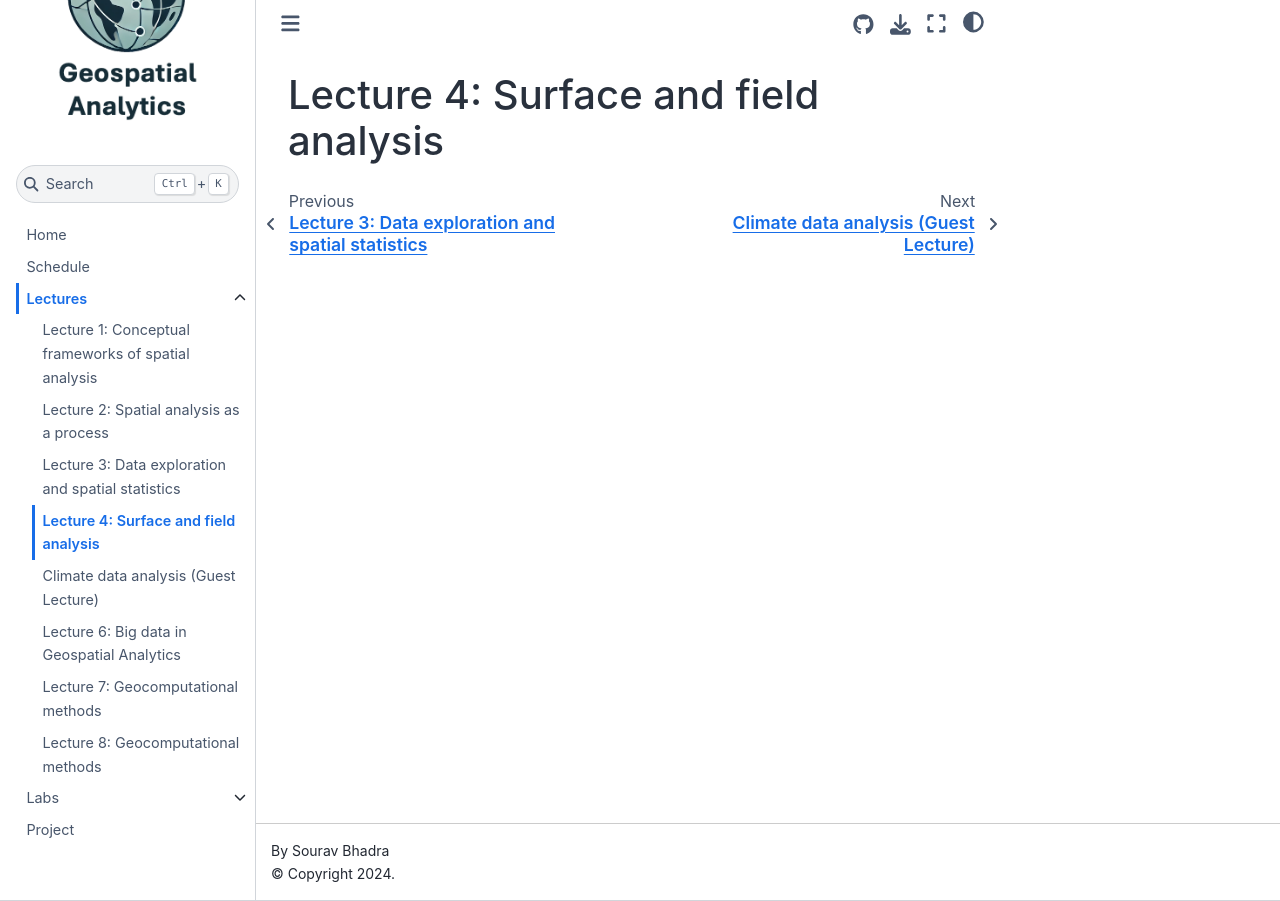
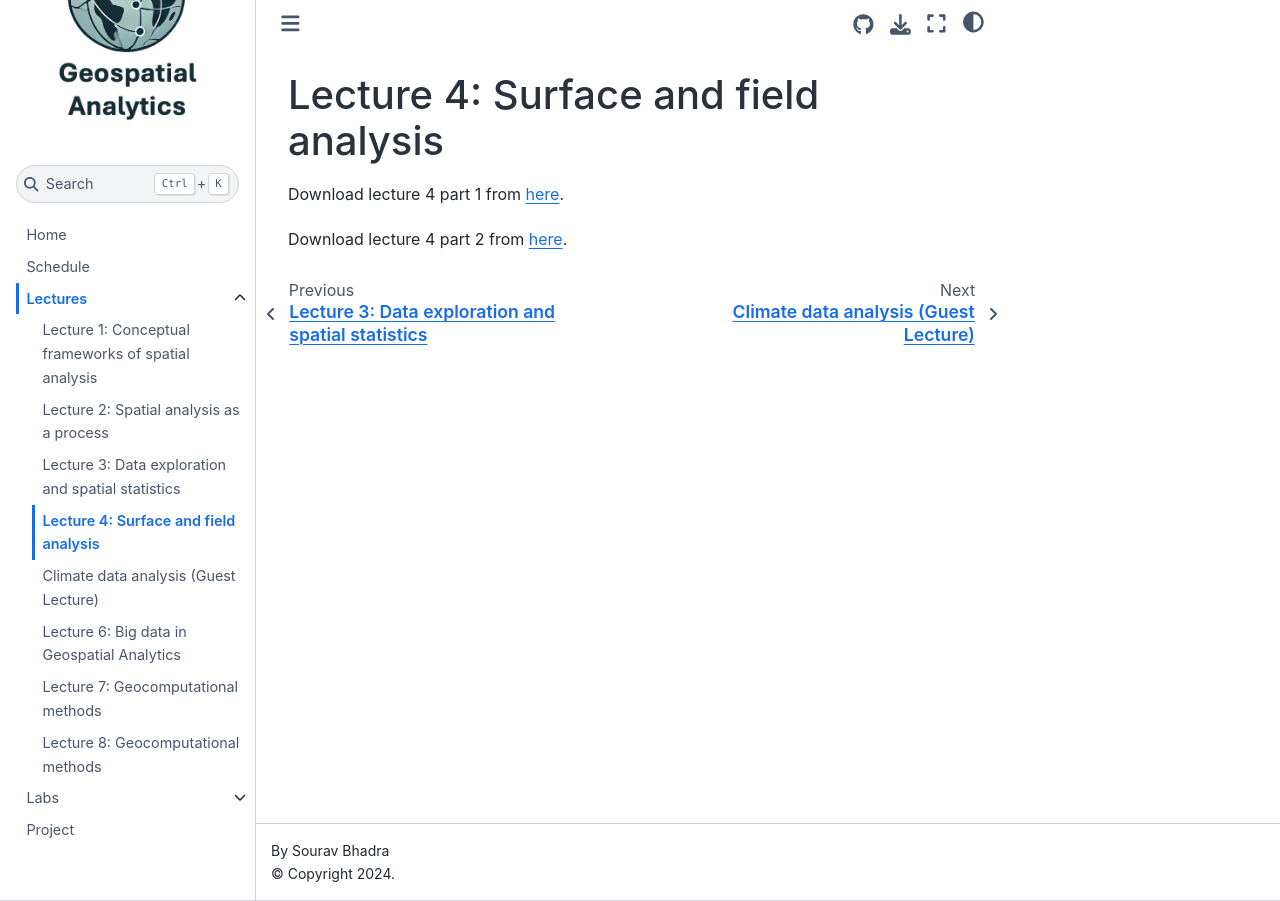
Before and after one commit to souravbhadra/GIS5120, a Jupyter Book: the page built from docs/lectures/lec-4.md, in a window 1280 px wide. Built offline with Jupyter Book 1.0.4 settings and Sphinx 7.4.7 and the Sphinx Book theme 1.1.4, drawn with Linux system fonts in a browser that asks for light colours.

Commit message:
added lecture 4

```diff
--- a/docs/lectures/lec-4.md
+++ b/docs/lectures/lec-4.md
@@ -1 +1,5 @@
 # Lecture 4: Surface and field analysis
+
+Download lecture 4 part 1 from [here](https://github.com/souravbhadra/GIS5120/blob/main/lectures/lectures-pdf/lecture-4-part-1.pdf).
+
+Download lecture 4 part 2 from [here](https://github.com/souravbhadra/GIS5120/blob/main/lectures/lectures-pdf/lecture-4-part-2.pdf).
```
Also changed, not shown: 17 other files.
